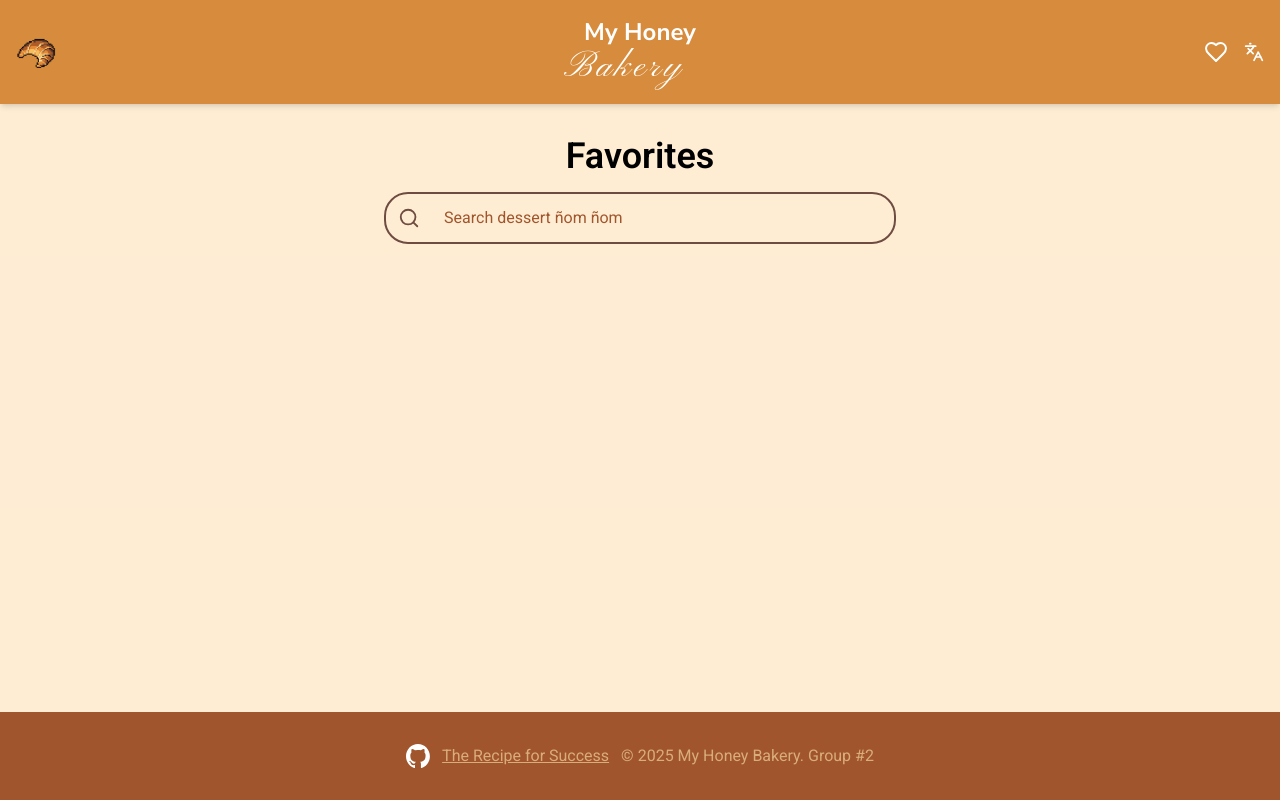
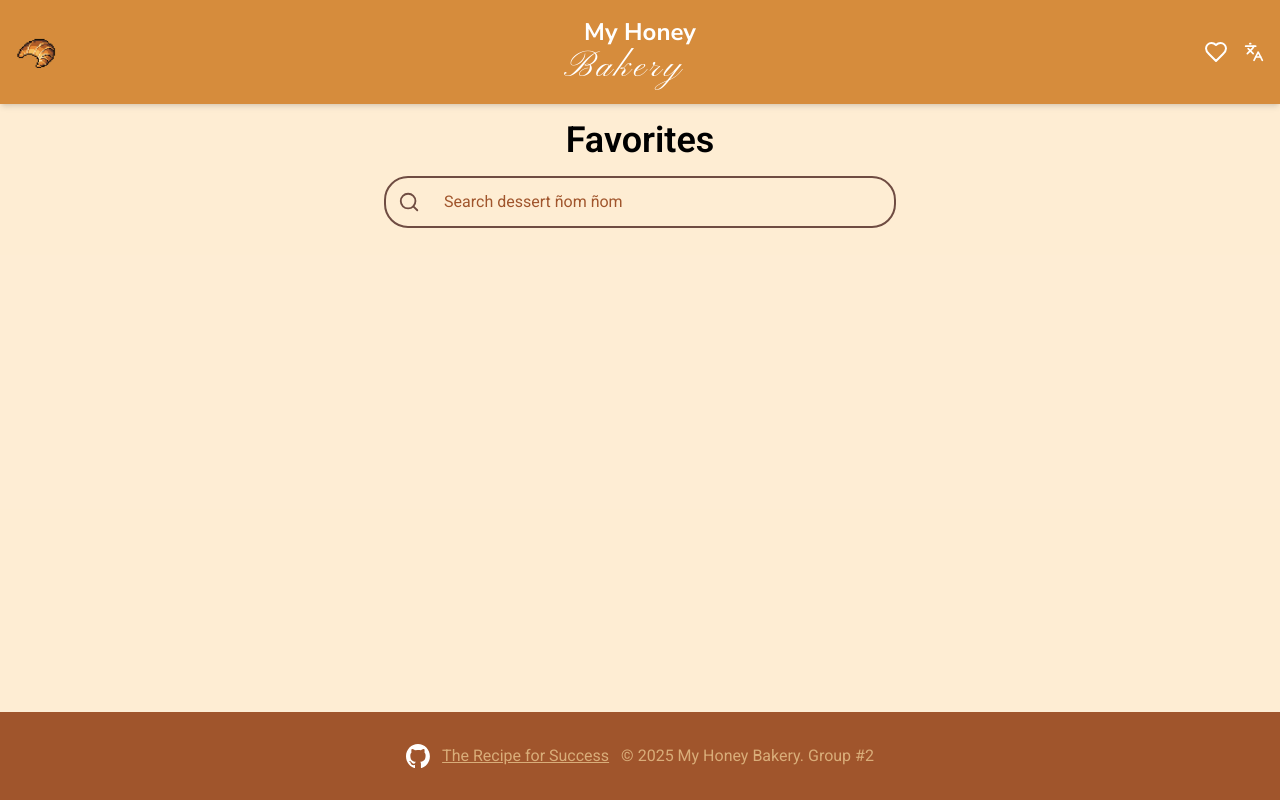
Before and after one commit to braianledantes/tp-react-meal, a React (Vite) app: page /favorites in a window 1280 px wide. Built offline with nearby package versions, Linux system fonts and the light colour scheme; what @react-pdf/renderer would draw is missing.

Commit message:
🎨 se elimino el margin y padding de la pagina de Favorites

```diff
--- a/src/pages/Favorites/Favorites.jsx
+++ b/src/pages/Favorites/Favorites.jsx
@@ -36,7 +36,7 @@ export default function FavoritesPage() {
     }, [favorites, searchTerm])
 
     return (
-        <section className="-mt-16 p-20">
+        <section>
             <h2 className="text-4xl text-center mt-4 font-semibold">{t("favorites-title")}</h2>
             <Search searchTerm={searchTerm} onSearch={setSearchTerm}/>
             {loading && <div className="flex justify-center items-center mt-16"><CircleProgressBar/></div>}
```
